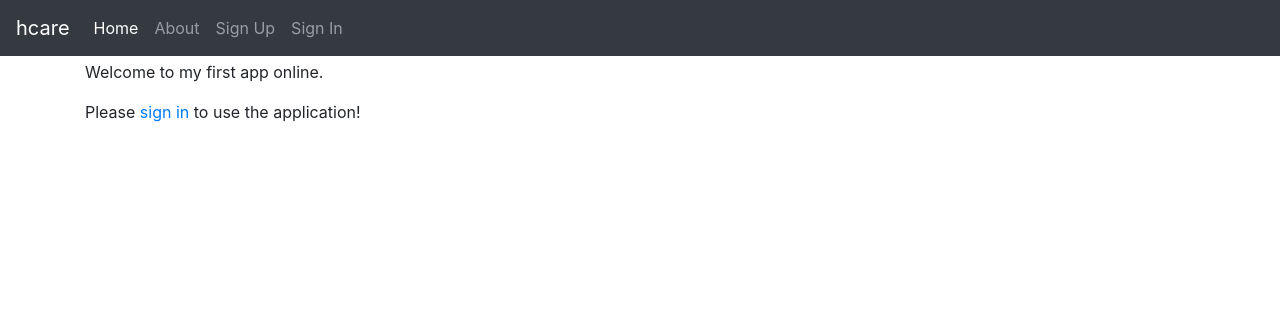
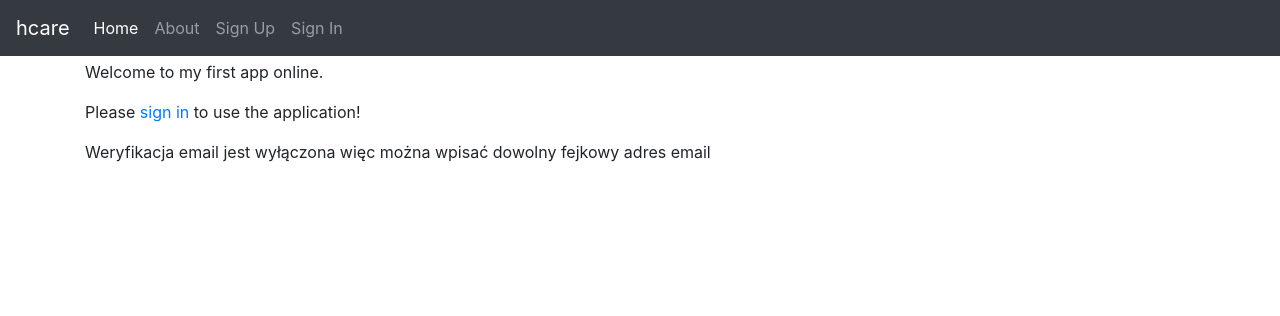
Before and after one commit to raf-lim/hcare, a Django app: page / in a window 1280 px wide. Shown: the top 316 px of the page. Run offline with Django 3.2, Linux system fonts and the light colour scheme; some libraries are stand-ins or nearby versions.

Commit message:
Fake email address info added to base.html

```diff
--- a/hcare/templates/pages/home.html
+++ b/hcare/templates/pages/home.html
@@ -17,6 +17,7 @@
     <div>
       <p>Welcome to my first app online.</p>
       <p>Please <a href="{% url 'account_login' %}">sign in</a> to use the application!</p>
+      <p>Weryfikacja email jest wyłączona więc można wpisać dowolny fejkowy adres email</p>
     </div>
   {% endif %}
 {% endblock %}
```
